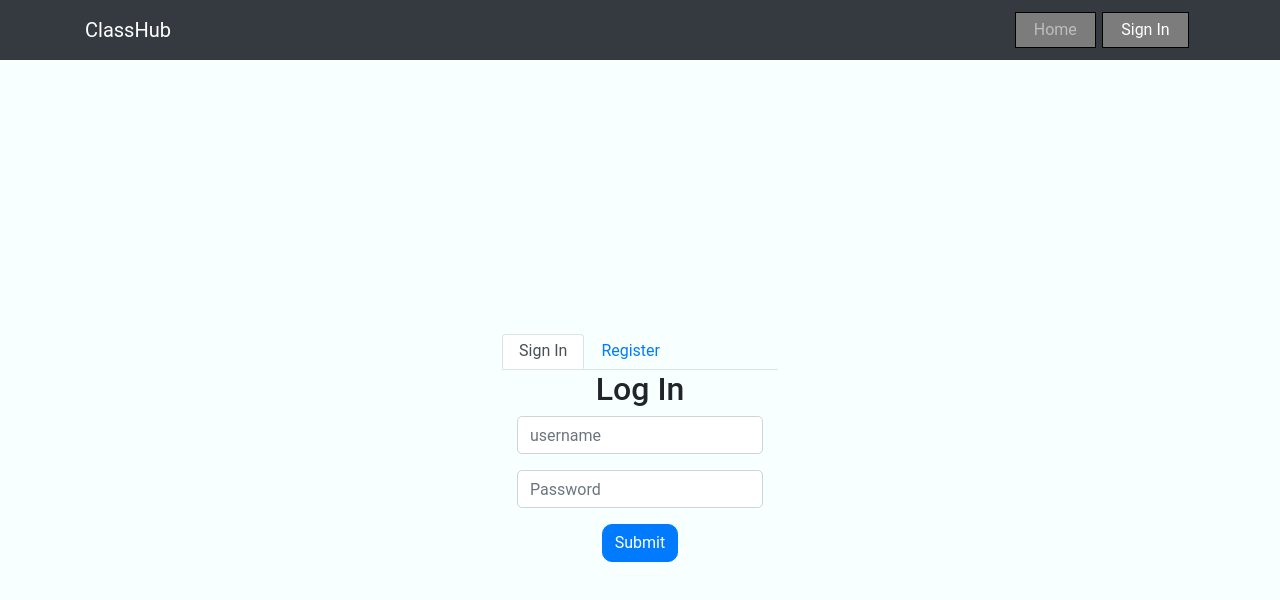
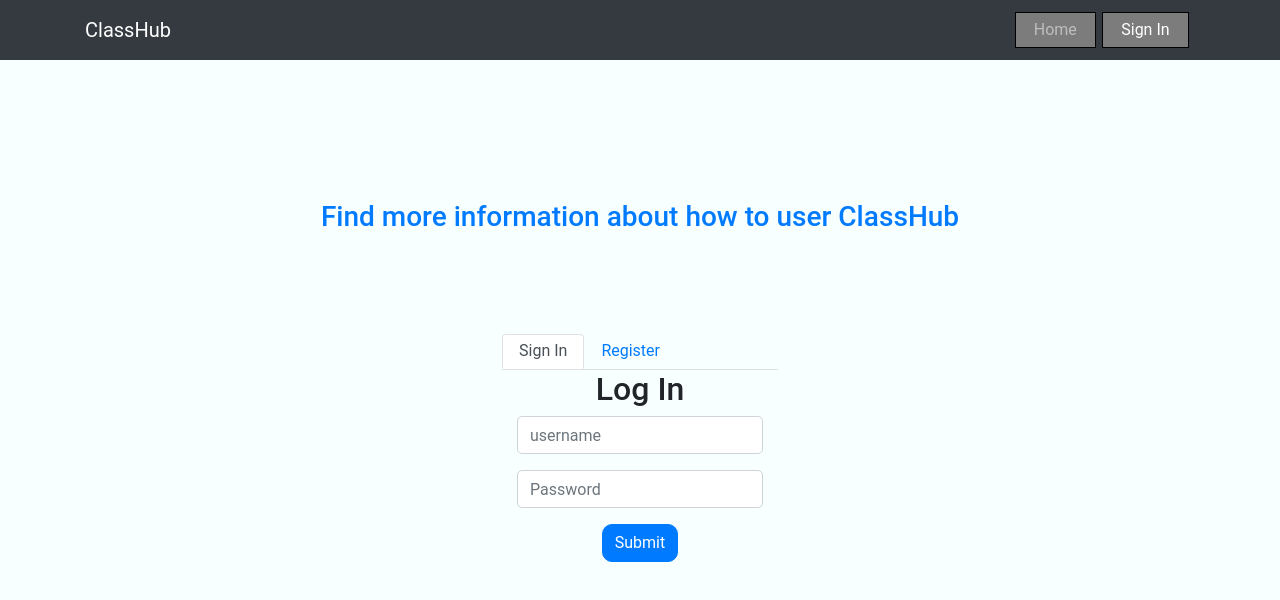
Before and after one commit to SalvadorM/hunter-front-end, a React (Create React App) app: page /user/login in a window 1280 px wide. Shown: the top 600 px of the page. Built offline with nearby package versions, Linux system fonts and the light colour scheme.

Commit message:
read me update and css styles for login information

```diff
--- a/src/scenes/Sign/forms/LoginForm.js
+++ b/src/scenes/Sign/forms/LoginForm.js
@@ -71,7 +71,6 @@ class LoginForm extends Component {
         return(
         <div className="container text-center">
             <form>
-
             <div className="error-message">{errorMessage}</div>
 
             <div className="form-group">
--- a/src/scenes/Sign/forms/RegisterForm.js
+++ b/src/scenes/Sign/forms/RegisterForm.js
@@ -102,7 +102,7 @@ class RegisterForm extends Component {
                     <form>
                     <div className="error-message">{errorMessageView}</div>
                     <div className="form-group">
-                        <input type="text" name="name" className="form-control" onChange={this.onChange} placeholder="Name"></input>
+                        <input type="text" name="name" className="form-control" onChange={this.onChange} placeholder="first name"></input>
                     </div>
 
                     <div className="form-group">
--- a/src/scenes/Sign/index.js
+++ b/src/scenes/Sign/index.js
@@ -44,7 +44,8 @@ class UserForm extends Component {
 
         return(
         <div className="flex-container">
-            <div className="form-container">
+            <h3 className="help-message"><a href="https://github.com/SalvadorM/hunter-front-end" target="_blank">Find more information about how to user ClassHub </a></h3>
+
                 <div className="flex-item">
                 <div className="register-form">
                     <div className="form">
@@ -58,7 +59,6 @@ class UserForm extends Component {
                     </div>
                 </div>
                 </div>
-            </div>
         </div>
         )
 
--- a/src/stylesheets/userform.scss
+++ b/src/stylesheets/userform.scss
@@ -12,3 +12,9 @@
     align-items: center;
     justify-content: center;
 }
+
+.help-message {
+    top: 25%;
+    position: absolute;
+    text-align: center;
+}
```
Also changed, not shown: 1 other file (tests, documents, lock files or other folders).
